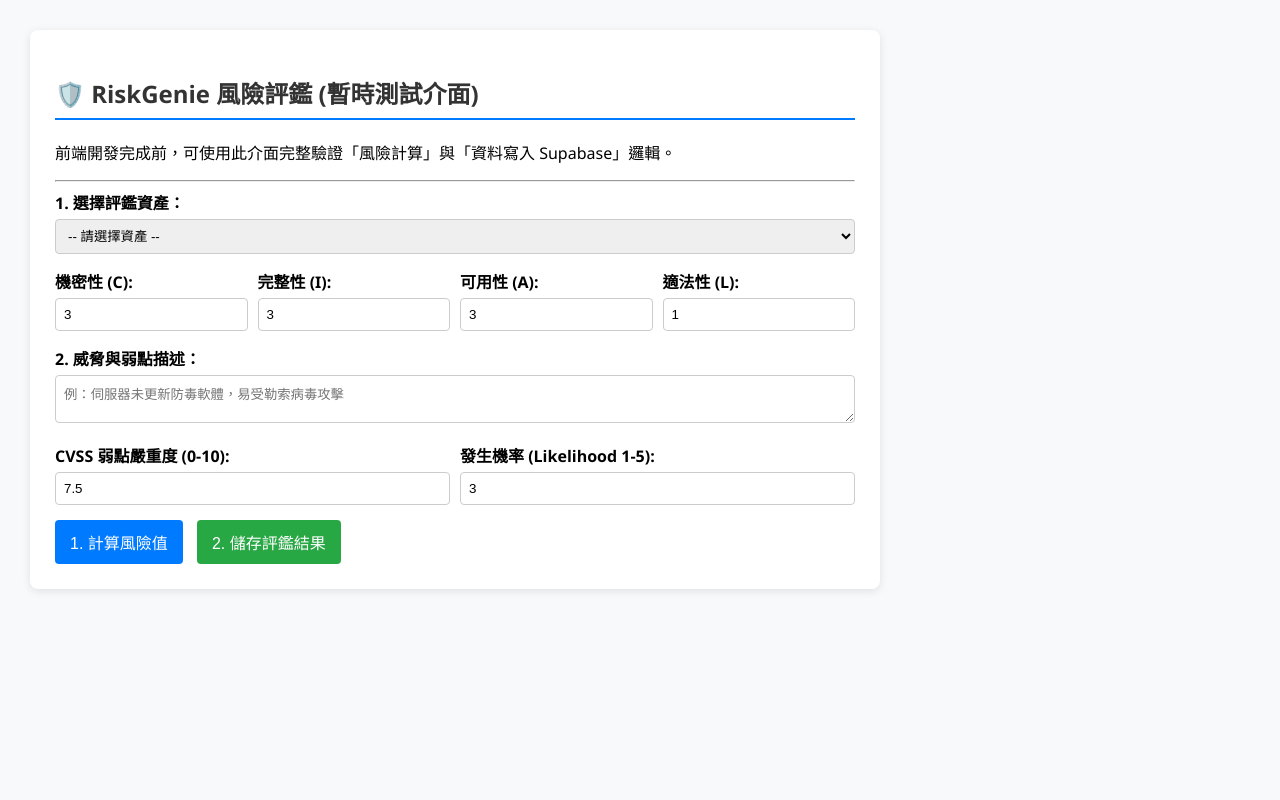
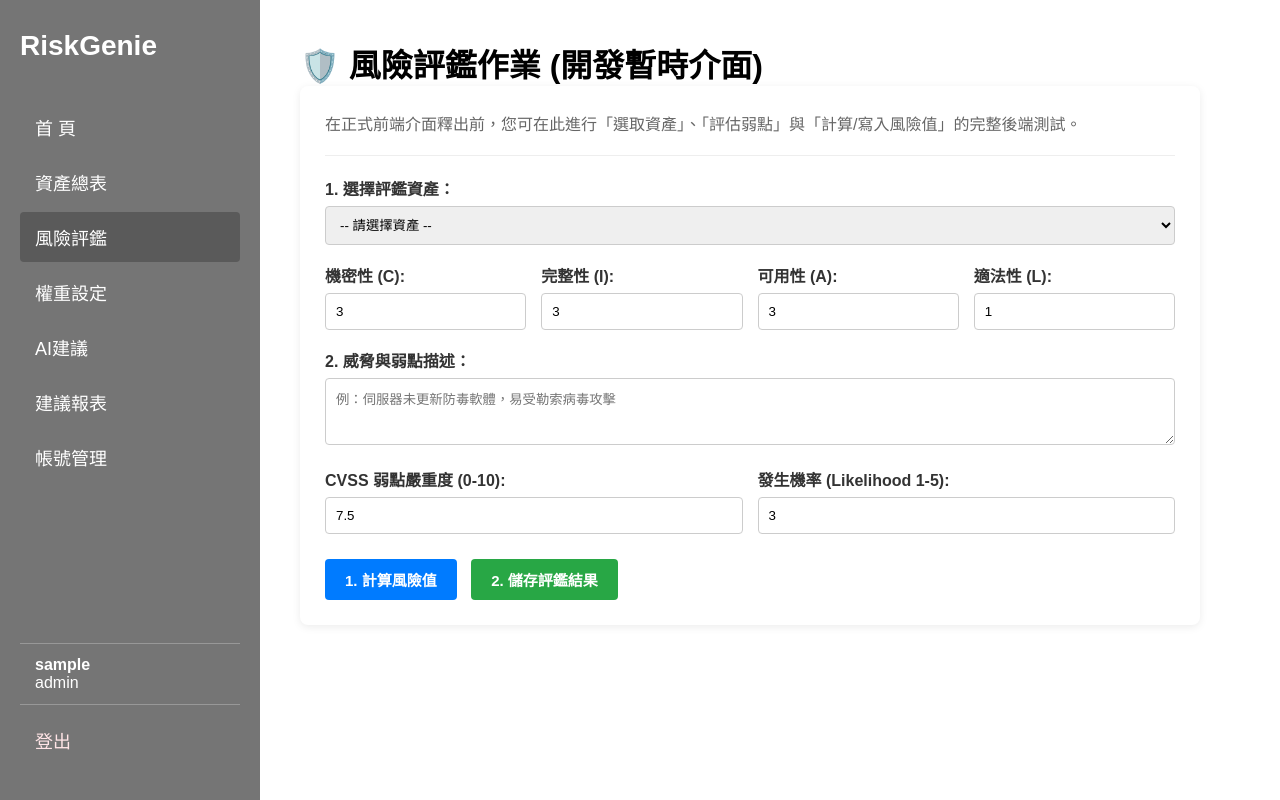
Before and after one commit to Cathy0928/risk-assessment-project, a Flask app: page /risk_assessment in a window 1280 px wide. Run offline with Flask 3, Linux system fonts and the light colour scheme; the visitor is signed in with stand-in values (Sample User, id 1); parts of the project's set-up code (start-up, migrations or seed data) failed here and were passed over.

Commit message:
no message

```diff
--- a/riskGenie/templates/risk_assessment.html
+++ b/riskGenie/templates/risk_assessment.html
@@ -3,92 +3,155 @@
 <head>
     <meta charset="UTF-8">
     <meta name="viewport" content="width=device-width, initial-scale=1.0">
-    <title>RiskGenie - 風險評鑑 (開發測試介面)</title>
+    <title>RiskGenie - 風險評鑑</title>
+
+    <link rel="stylesheet" href="{{ url_for('static', filename='css/style.css') }}">
     <style>
-        body { font-family: "Segoe UI", Arial, sans-serif; margin: 30px; background-color: #f8f9fa; }
-        .container { max-width: 800px; background: white; padding: 25px; border-radius: 8px; box-shadow: 0 2px 8px rgba(0,0,0,0.1); }
-        h2 { color: #333; border-bottom: 2px solid #007bff; padding-bottom: 8px; }
-        .form-group { margin-bottom: 15px; }
-        label { display: block; font-weight: bold; margin-bottom: 5px; }
-        select, input, textarea { width: 100%; padding: 8px; border: 1px solid #ccc; border-radius: 4px; box-sizing: border-box; }
-        .btn { background-color: #007bff; color: white; padding: 10px 15px; border: none; border-radius: 4px; cursor: pointer; font-size: 16px; margin-right: 10px; }
-        .btn:hover { background-color: #0056b3; }
-        .btn-success { background-color: #28a745; }
-        .btn-success:hover { background-color: #218838; }
-        .result-box { margin-top: 20px; padding: 15px; background: #e9ecef; border-radius: 6px; }
-        .badge { padding: 4px 8px; border-radius: 4px; color: white; font-weight: bold; }
+        /* 專屬於評鑑表單內部元件的輕量樣式 */
+        .assessment-container {
+            background: white;
+            padding: 25px;
+            border-radius: 8px;
+            box-shadow: 0 2px 8px rgba(0,0,0,0.08);
+            max-width: 900px;
+        }
+        .form-group { margin-bottom: 18px; }
+        .form-group label { display: block; font-weight: bold; margin-bottom: 6px; color: #333; }
+        .form-control { width: 100%; padding: 10px; border: 1px solid #ccc; border-radius: 4px; box-sizing: border-box; }
+        .btn-action { background-color: #007bff; color: white; padding: 10px 20px; border: none; border-radius: 4px; cursor: pointer; font-size: 15px; font-weight: bold; margin-right: 10px; }
+        .btn-action:hover { background-color: #0056b3; }
+        .btn-save { background-color: #28a745; }
+        .btn-save:hover { background-color: #218838; }
+        .result-box { margin-top: 25px; padding: 20px; background: #f8f9fa; border-left: 5px solid #007bff; border-radius: 4px; }
+        .badge { padding: 4px 10px; border-radius: 4px; color: white; font-weight: bold; font-size: 14px; }
         .bg-danger { background-color: #dc3545; }
-        .bg-warning { background-color: #ffc107; color: black; }
+        .bg-warning { background-color: #ffc107; color: #212529; }
         .bg-info { background-color: #17a2b8; }
         .bg-secondary { background-color: #6c757d; }
     </style>
 </head>
 <body>
 
-<div class="container">
-    <h2>🛡️ RiskGenie 風險評鑑 (暫時測試介面)</h2>
-    <p>前端開發完成前，可使用此介面完整驗證「風險計算」與「資料寫入 Supabase」邏輯。</p>
-    <hr>
+<div class="sidebar">
+
+    <div class="sidebar-title">
+        RiskGenie
+    </div>
+
+    <a href="{{ url_for('home') }}">
+        <button class="menu-btn">首 頁</button>
+    </a>
+
+    <a href="{{ url_for('asset_summary') }}">
+        <button class="menu-btn">資產總表</button>
+    </a>
+
+    <a href="{{ url_for('risk.risk_assessment_page') }}">
+        <button class="menu-btn active">風險評鑑</button>
+    </a>
+
+    <a href="{{ url_for('risk.weight_setting_page') }}">
+        <button class="menu-btn">權重設定</button>
+    </a>
+
+    <button class="menu-btn">AI建議</button>
+    <button class="menu-btn">建議報表</button>
+    <button class="menu-btn">帳號管理</button>
+
+    <div class="menu-footer">
+
+        <div class="session-user">
+            <strong>{{ session.get("username","使用者") }}</strong><br>
+            {{ session.get("role_name","") }}
+        </div>
+
+        <form action="{{ url_for('logout') }}" method="post">
+            <button class="menu-btn logout-btn" type="submit">
+                登出
+            </button>
+        </form>
+
+    </div>
+
+</div>
+
+<div class="main-content">
+
+    <div class="content-wrapper">
+
+        <h1 class="page-title">🛡️ 風險評鑑作業 (開發暫時介面)</h1>
+
+        <div class="assessment-container">
+            <p style="color: #666; margin-bottom: 20px;">
+                在正式前端介面釋出前，您可在此進行「選取資產」、「評估弱點」與「計算/寫入風險值」的完整後端測試。
+            </p>
+            <hr style="border: 0; border-top: 1px solid #eee; margin-bottom: 20px;">
 
             <form id="assessmentForm">
                 <div class="form-group">
                     <label for="assetSelect">1. 選擇評鑑資產：</label>
-            <select id="assetSelect" required onchange="onAssetChanged()">
+                    <select id="assetSelect" class="form-control" required onchange="onAssetChanged()">
                         <option value="">-- 請選擇資產 --</option>
                     </select>
                 </div>
 
-        <div style="display: flex; gap: 10px;" class="form-group">
+                <div style="display: flex; gap: 15px;" class="form-group">
                     <div style="flex: 1;">
                         <label>機密性 (C):</label>
-                <input type="number" id="confidentiality" min="1" max="5" value="3" required>
+                        <input type="number" id="confidentiality" class="form-control" min="1" max="5" value="3" required>
                     </div>
                     <div style="flex: 1;">
                         <label>完整性 (I):</label>
-                <input type="number" id="integrity" min="1" max="5" value="3" required>
+                        <input type="number" id="integrity" class="form-control" min="1" max="5" value="3" required>
                     </div>
                     <div style="flex: 1;">
                         <label>可用性 (A):</label>
-                <input type="number" id="availability" min="1" max="5" value="3" required>
+                        <input type="number" id="availability" class="form-control" min="1" max="5" value="3" required>
                     </div>
                     <div style="flex: 1;">
                         <label>適法性 (L):</label>
-                <input type="number" id="legality" min="1" max="5" value="1" required>
+                        <input type="number" id="legality" class="form-control" min="1" max="5" value="1" required>
                     </div>
                 </div>
 
                 <div class="form-group">
                     <label for="threatDescription">2. 威脅與弱點描述：</label>
-            <textarea id="threatDescription" rows="2" placeholder="例：伺服器未更新防毒軟體，易受勒索病毒攻擊"></textarea>
+                    <textarea id="threatDescription" class="form-control" rows="3" placeholder="例：伺服器未更新防毒軟體，易受勒索病毒攻擊"></textarea>
                 </div>
 
-        <div style="display: flex; gap: 10px;" class="form-group">
+                <div style="display: flex; gap: 15px;" class="form-group">
                     <div style="flex: 1;">
                         <label for="cvssScore">CVSS 弱點嚴重度 (0-10):</label>
-                <input type="number" id="cvssScore" step="0.1" min="0" max="10" value="7.5">
+                        <input type="number" id="cvssScore" class="form-control" step="0.1" min="0" max="10" value="7.5">
                     </div>
                     <div style="flex: 1;">
                         <label for="likelihoodScore">發生機率 (Likelihood 1-5):</label>
-                <input type="number" id="likelihoodScore" min="1" max="5" value="3">
+                        <input type="number" id="likelihoodScore" class="form-control" min="1" max="5" value="3">
                     </div>
                 </div>
 
-        <button type="button" class="btn" onclick="calculateRisk()">1. 計算風險值</button>
-        <button type="button" class="btn btn-success" onclick="saveAssessment()">2. 儲存評鑑結果</button>
+                <div style="margin-top: 25px;">
+                    <button type="button" class="btn-action" onclick="calculateRisk()">1. 計算風險值</button>
+                    <button type="button" class="btn-action btn-save" onclick="saveAssessment()">2. 儲存評鑑結果</button>
+                </div>
             </form>
 
             <div class="result-box" id="resultBox" style="display: none;">
-        <h3>📊 評鑑計算結果：</h3>
+                <h3 style="margin-top: 0; color: #333;">📊 評鑑計算結果：</h3>
                 <p><strong>資產價值/衝擊度 (Impact Score)：</strong> <span id="resImpact">-</span></p>
                 <p><strong>風險分數 (Risk Score)：</strong> <span id="resScore">-</span></p>
                 <p><strong>風險等級 (Risk Level)：</strong> <span id="resLevel" class="badge bg-secondary">-</span></p>
             </div>
         </div>
 
+    </div>
+
+</div>
+
 <script>
     let currentAssets = [];
 
-    // 初始化頁面：載入資產清單
+    // 載入資產清單
     async function fetchAssets() {
         try {
             const res = await fetch('/api/risk-assessments/assets');
@@ -106,7 +169,7 @@
         }
     }
 
-    // 選取資產時自動帶入 C, I, A, L
+    // 當選取資產變更時自動帶入 C, I, A, L 分數
     function onAssetChanged() {
         const assetId = document.getElementById('assetSelect').value;
         const asset = currentAssets.find(a => a.id == assetId);
@@ -118,7 +181,7 @@
         }
     }
 
-    // 發送 API 計算風險
+    // 計算風險分數
     async function calculateRisk() {
         const payload = {
             confidentiality: document.getElementById('confidentiality').value,
@@ -153,7 +216,7 @@
         }
     }
 
-    // 儲存評鑑結果至 Supabase
+    // 儲存評鑑結果
     async function saveAssessment() {
         const assetId = document.getElementById('assetSelect').value;
         if (!assetId) {
```
Lines whose indentation alone changed are shown as unchanged.
